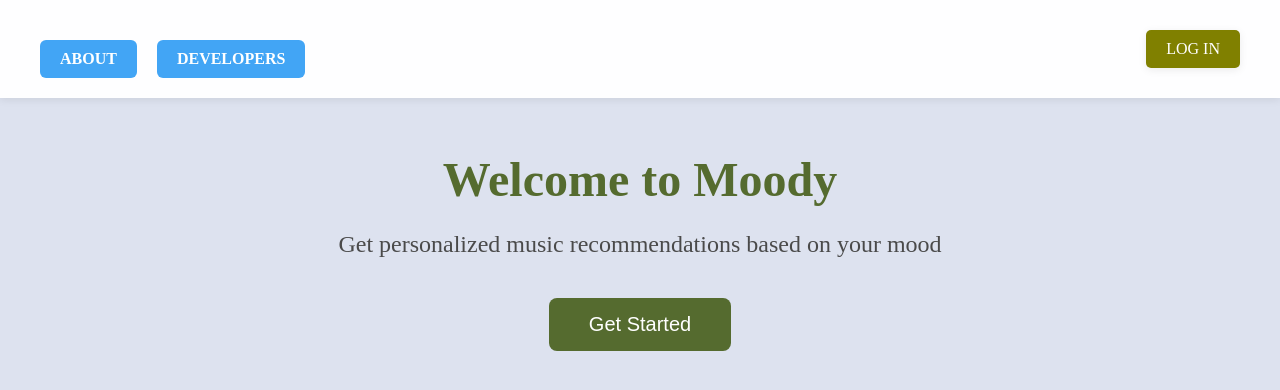
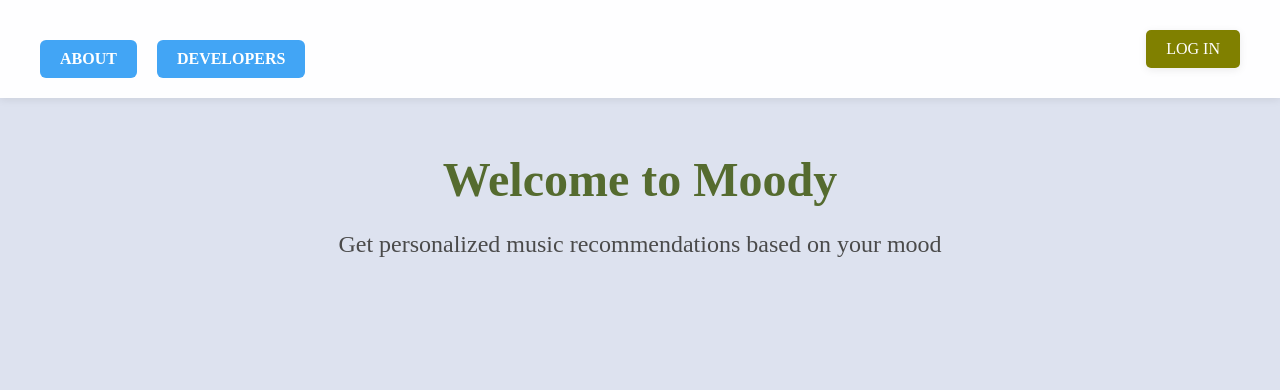
Before and after one commit to yasmincsun/comp490project, a React (Vite) app in the folder FrontEnd/: page / in a window 1280 px wide. Shown: the top 390 px of the page. Built offline with nearby package versions, Linux system fonts and the light colour scheme; the HTML template or start-up script is replaced by a standard one.

Commit message:
frontPage change

```diff
--- a/FrontEnd/src/components/frontPage/frontPage.jsx
+++ b/FrontEnd/src/components/frontPage/frontPage.jsx
@@ -17,7 +17,6 @@ const FrontPage = () => {
       <div className="frontpage-content">
         <h1>Welcome to Moody</h1>
         <p>Get personalized music recommendations based on your mood</p>
-        <button onClick={() => navigate('/home')} className="start-btn">Get Started</button>
       </div>
     </div>
   );
```
